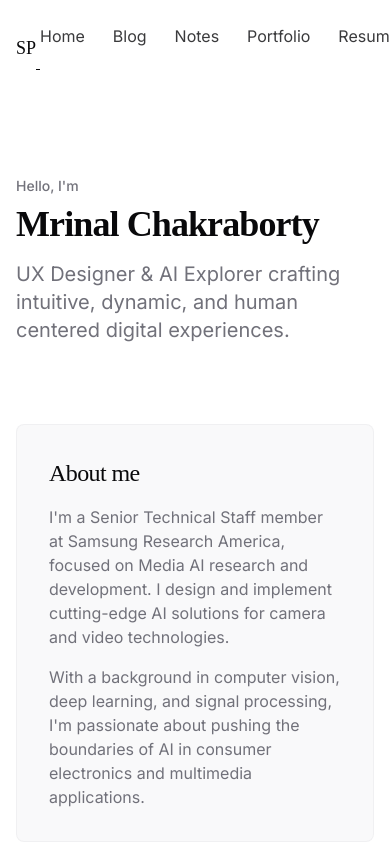
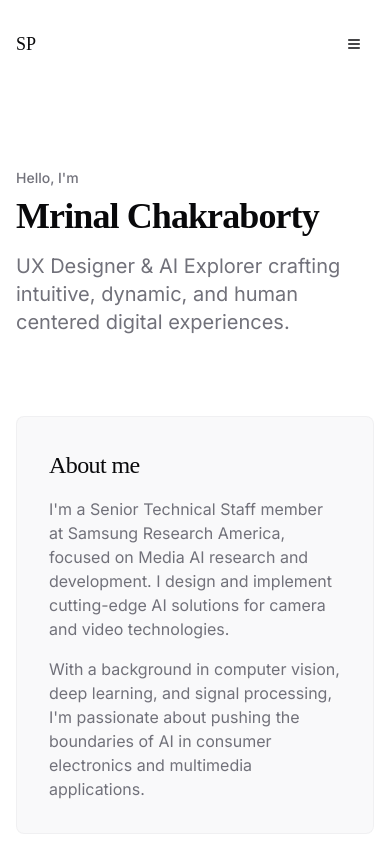
Before and after one commit to Mrinallcx/simple-notes-portfolio-62, a React (Vite) app: page / in a window 390 px wide. Shown: the top 844 px of the page. Built offline with nearby package versions, Linux system fonts and the light colour scheme.

Commit message:
Improve mobile navbar
This commit improves the navbar for mobile devices.

```diff
--- a/src/components/Header.tsx
+++ b/src/components/Header.tsx
@@ -1,10 +1,13 @@
 
 import React, { useState, useEffect } from "react";
 import { Link, useLocation } from "react-router-dom";
+import { Menu, X } from "lucide-react";
+import { Button } from "./ui/button";
 
 const Header: React.FC = () => {
   const location = useLocation();
   const [scrolled, setScrolled] = useState(false);
+  const [isOpen, setIsOpen] = useState(false);
 
   useEffect(() => {
     const handleScroll = () => {
@@ -14,6 +17,11 @@ const Header: React.FC = () => {
     window.addEventListener("scroll", handleScroll);
     return () => window.removeEventListener("scroll", handleScroll);
   }, []);
+
+  // Close mobile menu when route changes
+  useEffect(() => {
+    setIsOpen(false);
+  }, [location.pathname]);
 
   const isActive = (path: string) => location.pathname === path;
 
@@ -32,12 +40,57 @@ const Header: React.FC = () => {
             SP
           </Link>
         </div>
-        <nav className="flex items-center">
-          <ul className="flex items-center space-x-6 md:space-x-10">
+
+        {/* Desktop Navigation */}
+        <nav className="hidden md:flex items-center">
+          <ul className="flex items-center space-x-10">
+            <li>
+              <Link to="/" className={`nav-link ${isActive("/") ? "active" : ""}`}>
+                Home
+              </Link>
+            </li>
+            <li>
+              <Link to="/blog" className={`nav-link ${isActive("/blog") ? "active" : ""}`}>
+                Blog
+              </Link>
+            </li>
+            <li>
+              <Link to="/notes" className={`nav-link ${isActive("/notes") ? "active" : ""}`}>
+                Notes
+              </Link>
+            </li>
+            <li>
+              <Link to="/portfolio" className={`nav-link ${isActive("/portfolio") ? "active" : ""}`}>
+                Portfolio
+              </Link>
+            </li>
+            <li>
+              <Link to="/resume" className={`nav-link ${isActive("/resume") ? "active" : ""}`}>
+                Resume
+              </Link>
+            </li>
+          </ul>
+        </nav>
+
+        {/* Mobile Menu Button */}
+        <Button
+          variant="ghost"
+          size="icon"
+          className="md:hidden"
+          onClick={() => setIsOpen(!isOpen)}
+        >
+          {isOpen ? <X className="h-6 w-6" /> : <Menu className="h-6 w-6" />}
+        </Button>
+
+        {/* Mobile Navigation */}
+        {isOpen && (
+          <div className="absolute top-full left-0 right-0 bg-background border-b border-border/40 md:hidden animate-fade-in">
+            <nav className="max-w-4xl mx-auto px-4 py-4">
+              <ul className="flex flex-col space-y-4">
                 <li>
                   <Link
                     to="/"
-                className={`nav-link ${isActive("/") ? "active" : ""}`}
+                    className={`block py-2 ${isActive("/") ? "text-foreground" : "text-foreground/80"}`}
                   >
                     Home
                   </Link>
@@ -45,7 +98,7 @@ const Header: React.FC = () => {
                 <li>
                   <Link
                     to="/blog"
-                className={`nav-link ${isActive("/blog") ? "active" : ""}`}
+                    className={`block py-2 ${isActive("/blog") ? "text-foreground" : "text-foreground/80"}`}
                   >
                     Blog
                   </Link>
@@ -53,7 +106,7 @@ const Header: React.FC = () => {
                 <li>
                   <Link
                     to="/notes"
-                className={`nav-link ${isActive("/notes") ? "active" : ""}`}
+                    className={`block py-2 ${isActive("/notes") ? "text-foreground" : "text-foreground/80"}`}
                   >
                     Notes
                   </Link>
@@ -61,7 +114,7 @@ const Header: React.FC = () => {
                 <li>
                   <Link
                     to="/portfolio"
-                className={`nav-link ${isActive("/portfolio") ? "active" : ""}`}
+                    className={`block py-2 ${isActive("/portfolio") ? "text-foreground" : "text-foreground/80"}`}
                   >
                     Portfolio
                   </Link>
@@ -69,7 +122,7 @@ const Header: React.FC = () => {
                 <li>
                   <Link
                     to="/resume"
-                className={`nav-link ${isActive("/resume") ? "active" : ""}`}
+                    className={`block py-2 ${isActive("/resume") ? "text-foreground" : "text-foreground/80"}`}
                   >
                     Resume
                   </Link>
@@ -77,6 +130,8 @@ const Header: React.FC = () => {
               </ul>
             </nav>
           </div>
+        )}
+      </div>
     </header>
   );
 };
```
Lines whose indentation alone changed are shown as unchanged.
